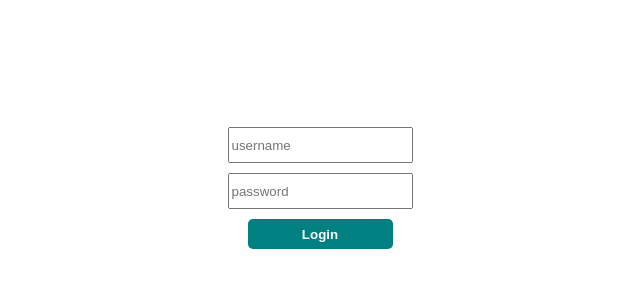
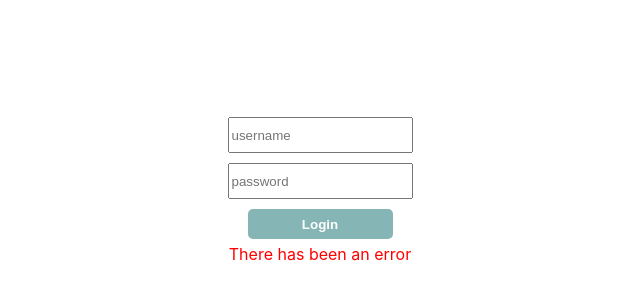
Before and after one commit to liamasis/loginauthblank, a React (Create React App) app: page / in a window 1280 px wide. Shown: the part 212-512 px from the top of the page, without its empty margins (320-960 px from the left). Built offline with nearby package versions, Linux system fonts and the light colour scheme.

Commit message:
not tests new functions

```diff
--- a/src/components/Login.js
+++ b/src/components/Login.js
@@ -5,7 +5,21 @@ const Login = () => {
   const [error, setError] = useState(false);
   const [username, setUsername] = useState("");
   const [password, setPassword] = useState("");
-
+  const [loading, setLoading] = useState(false);
+  const [user, setUser] = useState({});
+  const handleClick = async (e) => {
+    e.preventDefault();
+    setLoading(true);
+    try {
+      const { data } = await fetch(
+        "https://jsonplaceholder.typicode.com/users/1"
+      );
+      setUsername(data);
+    } catch {
+      setError(true);
+    }
+    setLoading(false);
+  };
   return (
     <div className="constainer">
       <form action="">
@@ -21,9 +35,16 @@ const Login = () => {
           value={password}
           onChange={(e) => setPassword(e.target.value)}
         />
-        <button diasbled={!password || !username}>Login</button>
+        <button disabled={!password || !username} onClick={handleClick}>
+          {loading ? "Loading" : "Login"}
+        </button>
       </form>
-      <span></span>
+      <span
+        testdata-id="errormsg"
+        style={{ visibility: error ? "false" : "true" }}
+      >
+        There has been an error
+      </span>
     </div>
   );
 };
```
